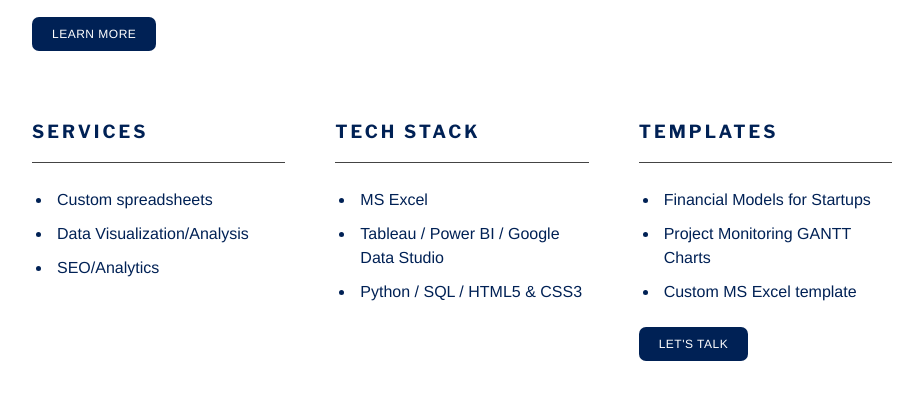
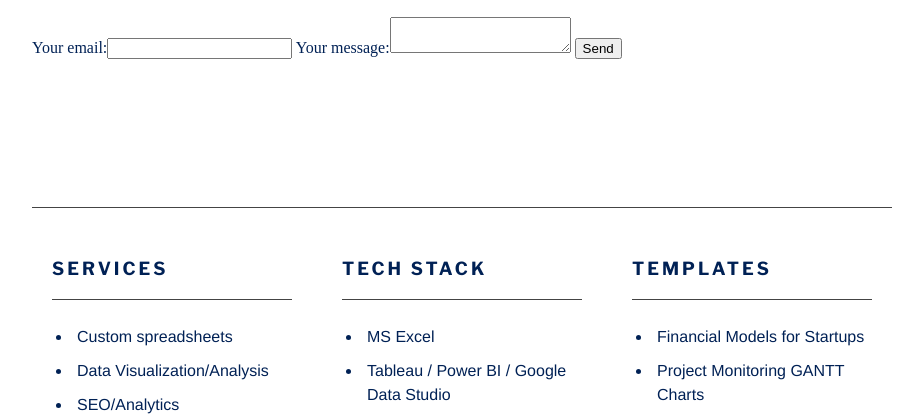
Before and after one commit to jomjomjom/portfolio, a plain HTML site: page index.html in a window 1280 px wide. Shown: the part 390-806 px from the top of the page, without its empty margins (178-1101 px from the left). Drawn offline with nearby package versions, Linux system fonts and the light colour scheme.

Commit message:
forms and footer changes

```diff
--- a/index.html
+++ b/index.html
@@ -10,7 +10,7 @@
     <body>
        <header>
             <h1>
-                <a href="/index.html">
+                <a href="index.html">
                     <img src="images/jjd.png" class="icon" alt="jojodata_ icon"> jojodata_
                 </a>
             </h1>
@@ -24,8 +24,16 @@
        <main class="intro">
             <h2>Let's make things simple.</h2>
             <h3>Insert witty and specific value message here.</h3>
-           <a href="https://calendly.com/jomarmartinezjordas/1-hour-call" class="button">Learn more</a>
+            <form action="https://formspree.io/f/moqpzeen" method="POST">
+                <label>Your email:<input type="text" name="_replyto"></label>
+                <label>Your message:<textarea name="message"></textarea></label>
+            <!-- your other form fields go here -->
+                <button type="submit">Send</button>
+            </form>
+           <!--<a href="https://calendly.com/jomarmartinezjordas/1-hour-call" class="button">Learn more</a>-->
        </main>
+       <footer>
+            <hr>
             <main class="columns">
                 <div>
                     <h6>Services</h6>
@@ -56,8 +64,6 @@
                      </ul>
                  </div>
             </main>
-       <footer>
-            <hr>
             <small>
                 © Copyright 2021 jojodata_. All rights reserved
             </small>
```
Lines whose indentation alone changed are shown as unchanged.
